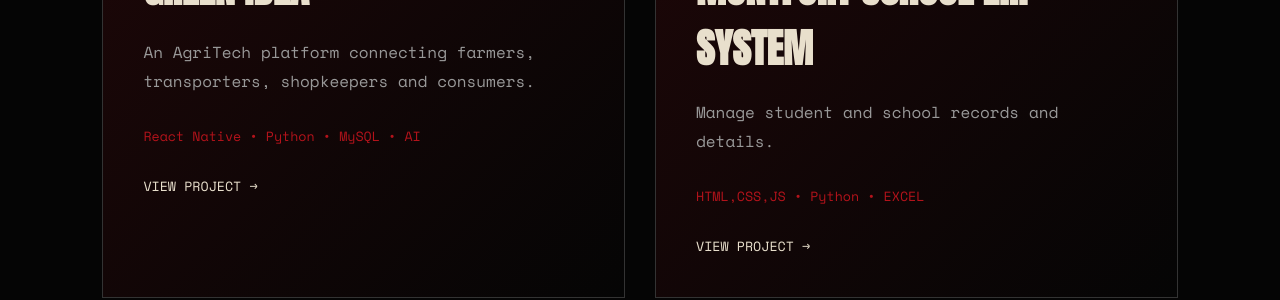
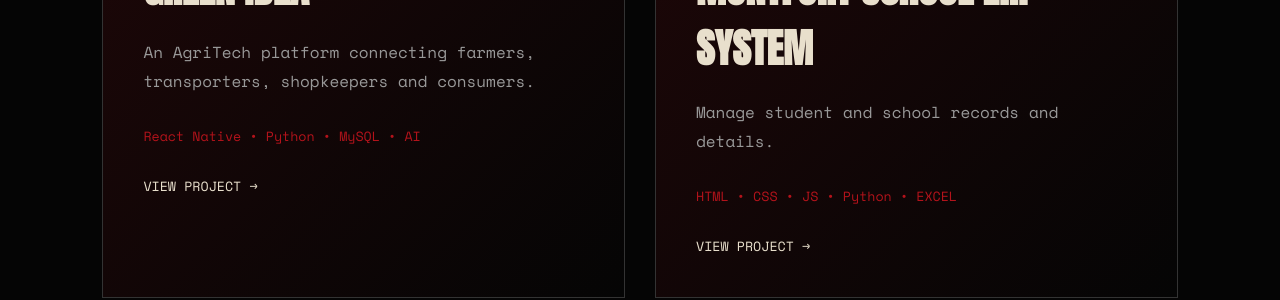
Before and after one commit to METHUNSM001/methun-profile, a React (Vite) app: page / in a window 1280 px wide. Shown: the part 3004-3304 px from the top of the page. Built offline with nearby package versions, Linux system fonts and the light colour scheme.

Commit message:
Update Projects.jsx

```diff
--- a/src/components/Projects.jsx
+++ b/src/components/Projects.jsx
@@ -11,7 +11,7 @@ const projects = [
   [
     "MONTFORT SCHOOL ERP SYSTEM",
     "Manage student and school records and details.",
-    "HTML,CSS,JS • Python • EXCEL",
+    "HTML • CSS • JS • Python • EXCEL",
     "https://montfort-school.onrender.com/admin"
   ],
   [
```
